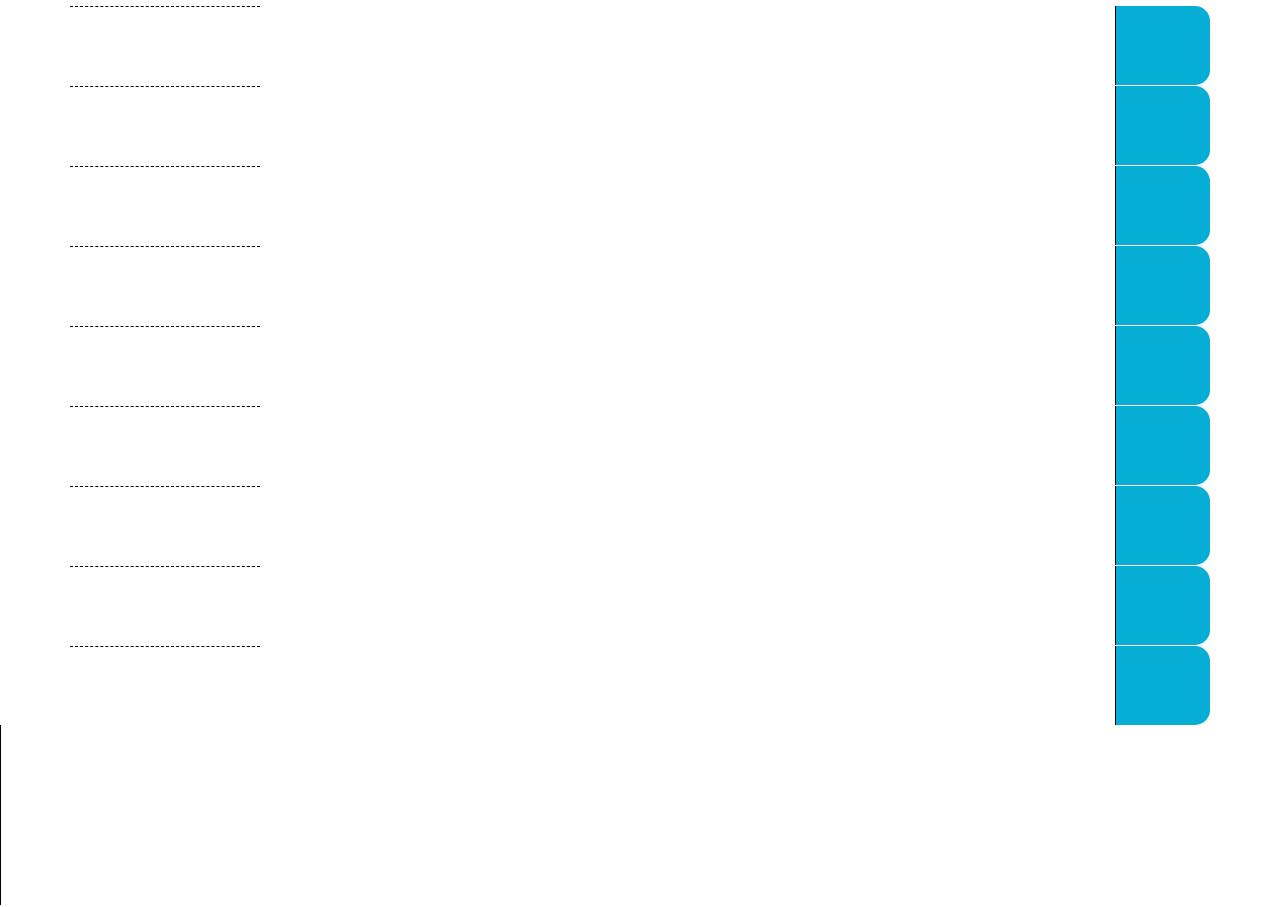
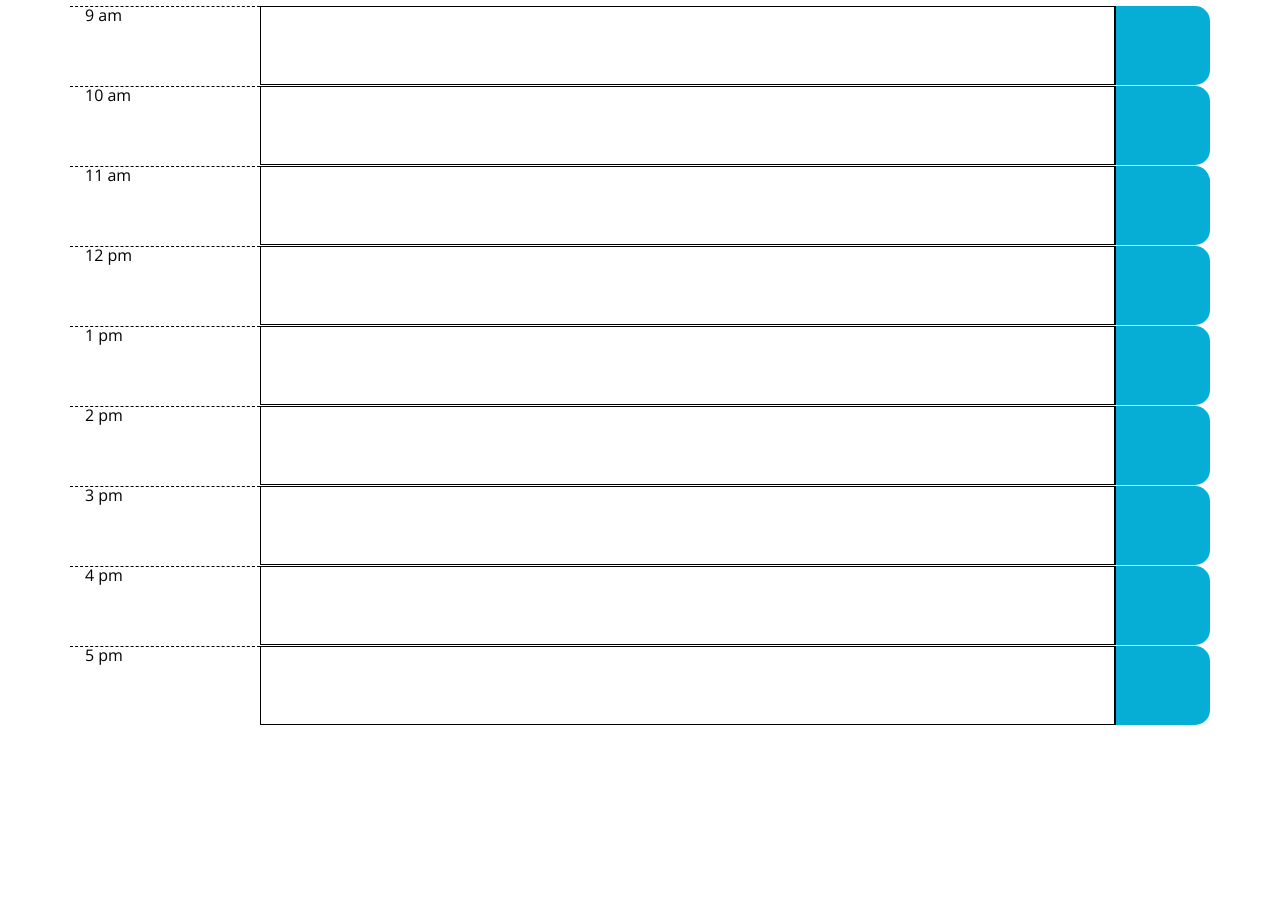
Before and after one commit to chadclark1234/Day-Calendar, a plain HTML site: page index.html in a window 1280 px wide. Shown: the part 331-1238 px from the top of the page. After the commit the page ends 1156 px from the top, so only its background shows below. Drawn offline with nearby package versions, Linux system fonts and the light colour scheme.

Commit message:
docs:addJS

```diff
--- a/assets/css/style.css
+++ b/assets/css/style.css
@@ -4,6 +4,9 @@ body {
   line-height: 1;
 }
 
+.container {
+  margin-bottom: 100px;
+}
 /* TEMPORARY BACKGROUNG  */
 /* div {
   background-color: gray;
@@ -11,7 +14,8 @@ body {
 
 textarea {
   background: transparent;
-  border: none;
+  /* CHANGE BORDER BACK TO NONE WHEN COMPLETE  */
+  border: black solid 1px;
   resize: none;
   color: #000000;
   border-left: 1px solid black;
--- a/assets/js/script.js
+++ b/assets/js/script.js
@@ -4,28 +4,45 @@ $("#currentDay").html(moment().format("dddd MMMM Do YYYY"));
 //BUILD OUT ROW/COLUMNS
 for (let hour = 9; hour <= 17; hour++) {
   let index = hour - 9;
+
   // ROWS
   let $rowDiv = $("<div>");
   $rowDiv.addClass("row");
   $rowDiv.addClass("plannerRow");
   $rowDiv.attr("data-hour", hour);
+
   // COLUMNS FOR TIME
   let $colTimeDiv = $("<div>");
   $colTimeDiv.addClass("col-md-2");
   $colTimeDiv.addClass("hour");
+
+  //CALCULATE 24HR TIME INTO 12HR AM/PM
+  const time = hour > 12 ? hour - 12 : hour;
+  const amPM = hour >= 12 ? `${time} pm` : `${time} am`;
+
+  // SPAN TO DISPLAY TIME IN DIV
+  let $timeSpan = $("<span>");
+  $timeSpan.attr("class", "time");
+  $timeSpan.html(amPM);
+
   //COLUMNS FOR TEXT
-  let $colTextDiv = $("<div>");
+  let $colTextDiv = $("<textarea>");
   $colTextDiv.addClass("col-md-9");
   $colTextDiv.addClass("textarea");
+
   //COLUMNS FOR SAVE ICON
   let $colSaveDiv = $("<div>");
   $colSaveDiv.addClass("col-md-1");
   $colSaveDiv.addClass("saveBtn");
+
   // APPEND NEW ITEMS
   $(".container").append($rowDiv);
   $rowDiv.append($colTimeDiv);
   $rowDiv.append($colTextDiv);
   $rowDiv.append($colSaveDiv);
+  $colTimeDiv.append($timeSpan);
+
+  console.log(time);
 }
 
 console.log(moment().format("H"));
--- a/index.html
+++ b/index.html
@@ -31,7 +31,7 @@
     </header>
     <!-- MAIN CONTENT CONTAINER  -->
     <div class="container"></div>
-    <textarea name="" id="" cols="30" rows="10"></textarea>
+
     <script src="https://cdnjs.cloudflare.com/ajax/libs/jquery/3.2.1/jquery.min.js"></script>
     <script src="https://cdnjs.cloudflare.com/ajax/libs/moment.js/2.24.0/moment.min.js"></script>
     <script src="./assets/js/script.js"></script>
```
